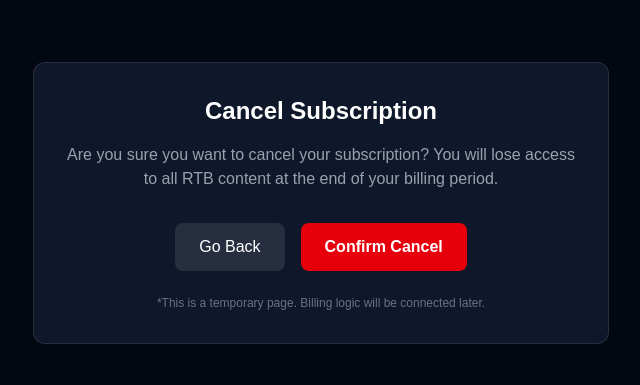
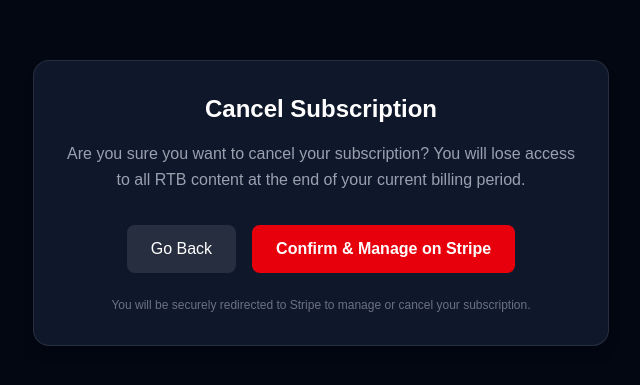
Before and after one commit to rtbmaison-dotcom/rtb-media, a Next.js app: page /cancel in a window 1280 px wide. Shown: the part 197-582 px from the top of the page, without its empty margins (319-959 px from the left). Built offline with nearby package versions, Linux system fonts and the light colour scheme; no server answers.

Commit message:
best version

```diff
--- a/app/browse/page.js
+++ b/app/browse/page.js
@@ -54,7 +54,7 @@
     },
     {
       title: "Behind The Lens : Extricate",
-      image: "/port poster.jpeg",
+      image: "BTL.jpg",
     },
   ]
 
@@ -180,7 +180,7 @@
                 <p className="font-semibold">{item.title}</p>
                 {!item.link && (
                   <p className="text-xs text-gray-400 mt-1">
-                    Clips & Behind Content
+                    Coming Soon
                   </p>
                 )}
               </div>
--- a/app/cancel/page.js
+++ b/app/cancel/page.js
@@ -1,24 +1,44 @@
 "use client"
 
 import { useRouter } from "next/navigation"
+import { useState } from "react"
 
 export default function CancelPage() {
   const router = useRouter()
+  const [loading, setLoading] = useState(false)
+
+  // ✅ Use env if provided, fallback to your link
+  const stripePortalLink =
+    process.env.NEXT_PUBLIC_STRIPE_PORTAL_URL ||
+    "https://billing.stripe.com/p/login/14A6oIb8Z9C20LW63b3VC00"
+
+  const handleCancelRedirect = () => {
+    try {
+      setLoading(true)
+      window.open(stripePortalLink, "_blank", "noopener,noreferrer")
+    } catch (error) {
+      console.error(error)
+      alert("There was a problem connecting to the billing portal.")
+    } finally {
+      setLoading(false)
+    }
+  }
 
   return (
     <main className="min-h-screen bg-gray-950 text-white flex items-center justify-center px-6">
-      <div className="max-w-xl w-full bg-[#0f172a] p-8 rounded-xl border border-white/10 text-center">
+      <div className="max-w-xl w-full bg-[#0f172a] p-8 rounded-2xl border border-white/10 text-center shadow-lg">
 
         <h1 className="text-2xl font-bold mb-4">
           Cancel Subscription
         </h1>
 
-        <p className="text-gray-400 mb-8">
+        <p className="text-gray-400 mb-8 leading-relaxed">
           Are you sure you want to cancel your subscription?
-          You will lose access to all RTB content at the end of your billing period.
+          You will lose access to all RTB content at the end of your current billing period.
         </p>
 
-        <div className="flex gap-4 justify-center">
+        <div className="flex gap-4 justify-center flex-wrap">
+
           {/* GO BACK */}
           <button
             onClick={() => router.back()}
@@ -27,20 +47,23 @@
             Go Back
           </button>
 
-          {/* CONFIRM CANCEL (TEMP) */}
+          {/* CONFIRM CANCEL */}
           <button
-            onClick={() => {
-              alert("Subscription marked for cancellation (temporary).")
-              router.push("/browse")
-            }}
-            className="px-6 py-3 rounded-lg bg-red-600 hover:bg-red-700 transition font-semibold"
+            onClick={handleCancelRedirect}
+            disabled={loading}
+            className={`px-6 py-3 rounded-lg font-semibold transition
+              ${loading
+                ? "bg-red-400 cursor-not-allowed"
+                : "bg-red-600 hover:bg-red-700"
+              }`}
           >
-            Confirm Cancel
+            {loading ? "Redirecting..." : "Confirm & Manage on Stripe"}
           </button>
+
         </div>
 
         <p className="text-xs text-gray-500 mt-6">
-          *This is a temporary page. Billing logic will be connected later.
+          You will be securely redirected to Stripe to manage or cancel your subscription.
         </p>
 
       </div>
--- a/app/login/page.js
+++ b/app/login/page.js
@@ -60,7 +60,7 @@
     setMessage(null)
 
     const { error } = await supabase.auth.resetPasswordForEmail(email, {
-      redirectTo: "http://localhost:3000/reset-password",
+      redirectTo: "https://richerthanbefore.com/reset-password",
     })
 
     if (error) {
```
Also changed, not shown: public/BTL.jpg (added).
